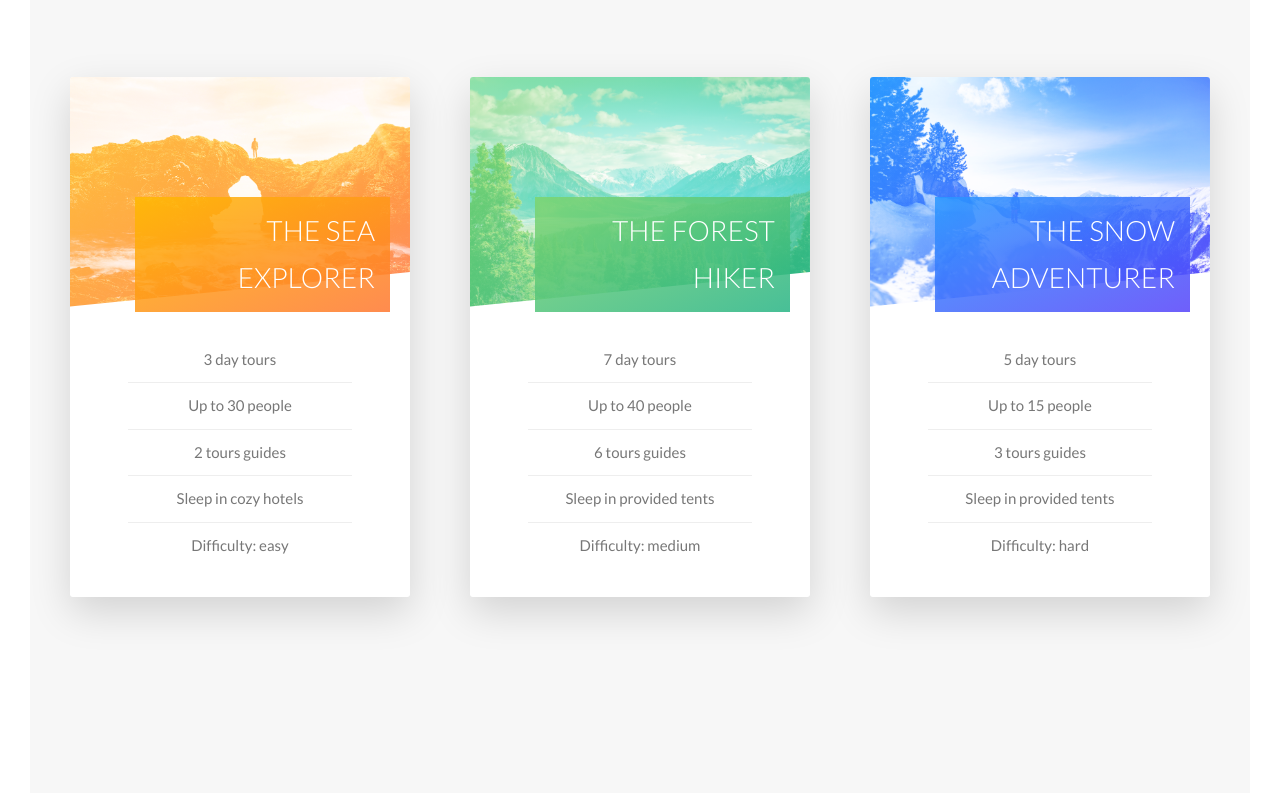
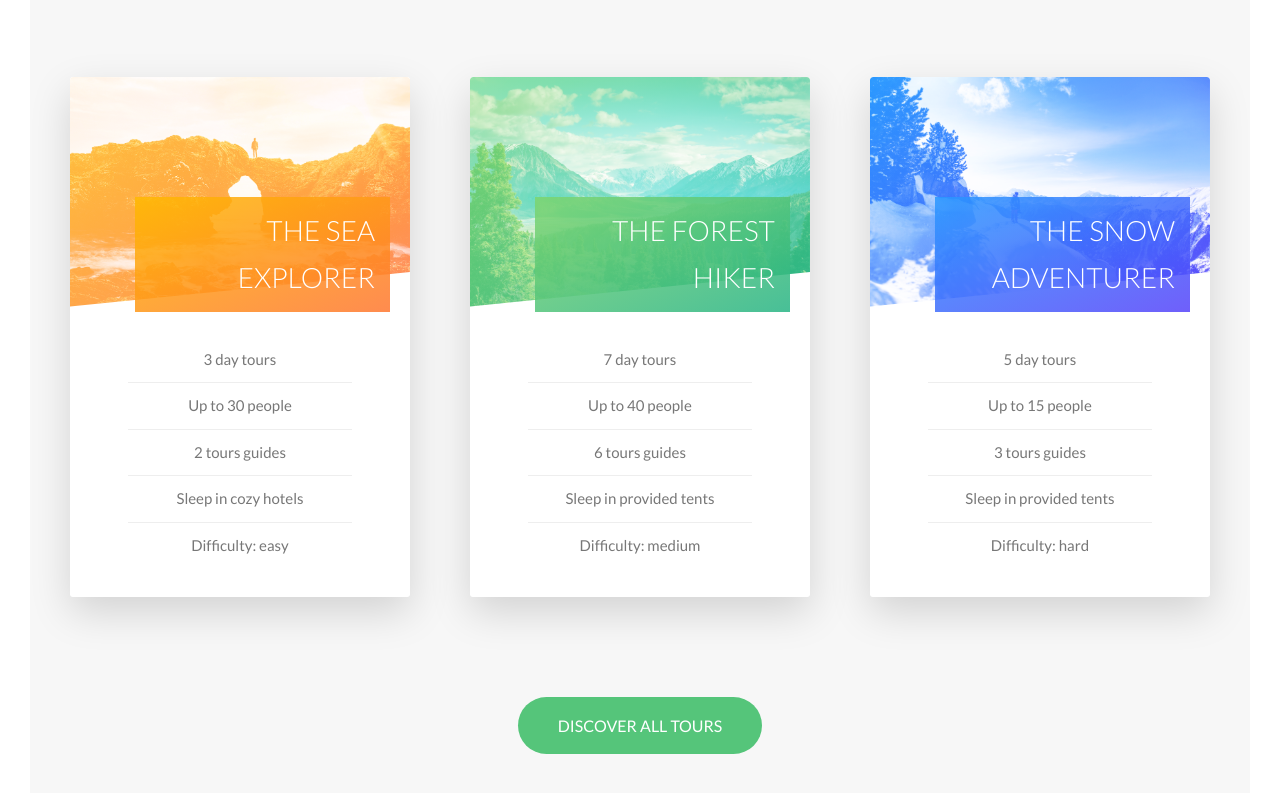
Before and after one commit to VitaliiLynnyk/advanced-css, a website: page index.html in a window 1280 px wide. Shown: the part 2427-3220 px from the top of the page. Drawn offline with Linux system fonts and the light colour scheme.

Commit message:
Finished tours section

```diff
--- a/index.html
+++ b/index.html
@@ -1,6 +1,5 @@
 <!DOCTYPE html>
 <html lang="en">
-
 <head>
       <meta charset="UTF-8">
       <meta name="viewport"
@@ -19,7 +18,6 @@
 
       <title>Natours | Exciting tours for adventurous people</title>
 </head>
-
 <body>
       <header class="header">
             <div class="header__logo-box">
@@ -247,6 +245,9 @@
                               </div>
                         </div>
                   </div>
+                  <div class="u-center-text u-margin-top-huge">
+                       <a href="#" class="btn btn--green">Discover all tours</a>
+                  </div>
             </section>
       </main>
 </body>
--- a/sass/base/_utilities.scss
+++ b/sass/base/_utilities.scss
@@ -13,3 +13,11 @@
 .u-margin-bottom-big {
     margin-bottom: 8rem;
 }
+
+.u-margin-top-big {
+    margin-top: 8rem;
+}
+
+.u-margin-top-huge {
+    margin-top: 10rem;
+}
--- a/sass/components/_button.scss
+++ b/sass/components/_button.scss
@@ -32,6 +32,15 @@
 
     &::after {
       background-color: $color-white;
+    }
+  }
+
+  &--green {
+    background-color: $color-primary;
+    color: $color-white;
+
+    &::after {
+      background-color: $color-primary;
     }
   }
 
--- a/sass/components/_card.scss
+++ b/sass/components/_card.scss
@@ -51,6 +51,8 @@
         background-blend-mode: screen;
         -webkit-clip-path: polygon(0 0, 100% 0, 100% 85%, 0 100%);
         clip-path: polygon(0 0, 100% 0, 100% 85%, 0 100%);
+        border-top-left-radius: 3px;
+        border-top-right-radius: 3px;
 
         &--1 {
             background-image: linear-gradient(to right bottom, $color-secondary-light, $color-secondary-dark), url(../img/nat-5.jpg);
--- a/sass/pages/_home.scss
+++ b/sass/pages/_home.scss
@@ -22,6 +22,6 @@
 
 .section-tours {
   background-color: $color-grey-light-1;
-  padding: 25rem 0 50rem 0;
+  padding: 25rem 0 15rem 0;
   margin-top: -10rem;
 }
```
Also changed, not shown: css/style.css.
